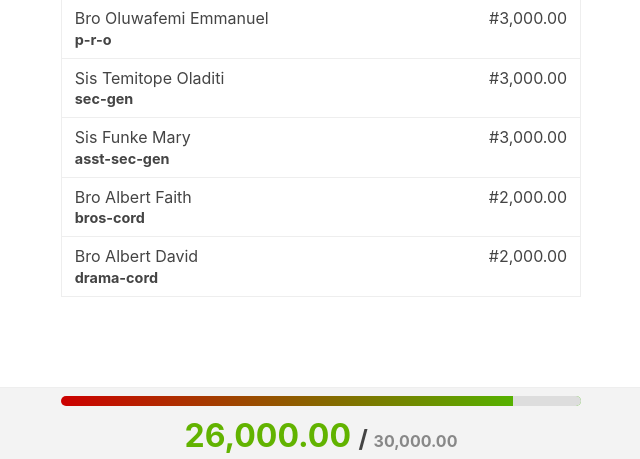
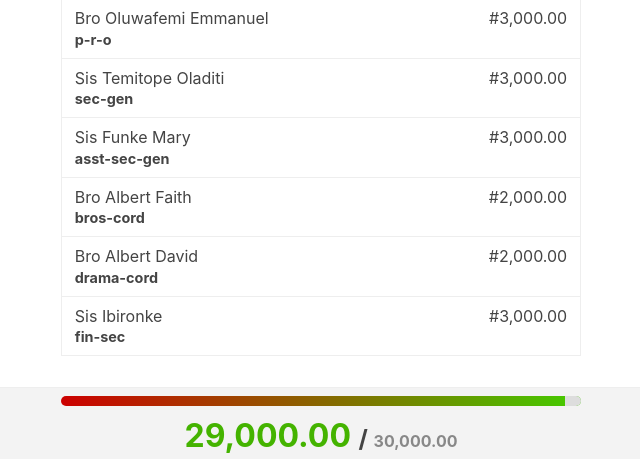
Before and after one commit to onumahkalusamuel/rccg-payments, a PHP site: page / in a window 1280 px wide. Shown: the part 341-800 px from the top of the page, without its empty margins (319-959 px from the left). Run offline with PHP 8.4, Linux system fonts and the light colour scheme.

Commit message:
Added fin sec payment

```diff
--- a/index.php
+++ b/index.php
@@ -49,6 +49,10 @@
             "name" => "Bro Albert David",
             "designation" => "drama-cord",
             "amount" => 2000
+        ], [
+            "name" => "Sis Ibironke",
+            "designation" => "fin-sec",
+            "amount" => 3000
         ],
 
     ];
```
